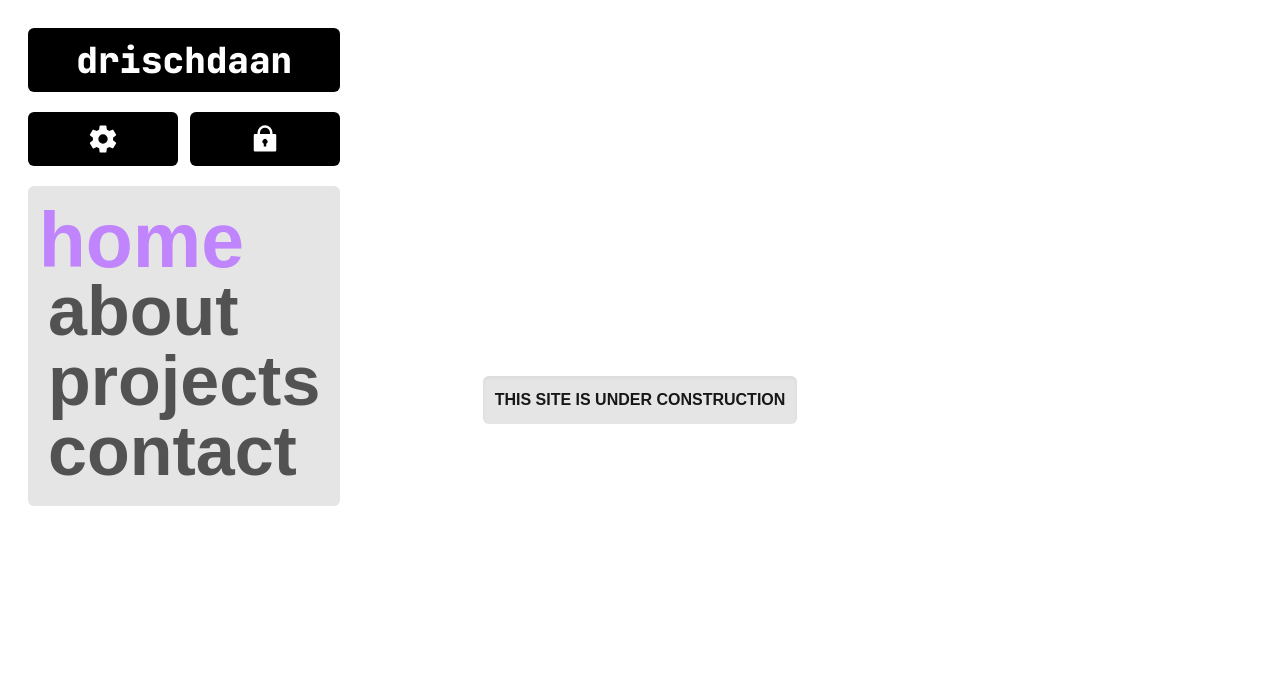
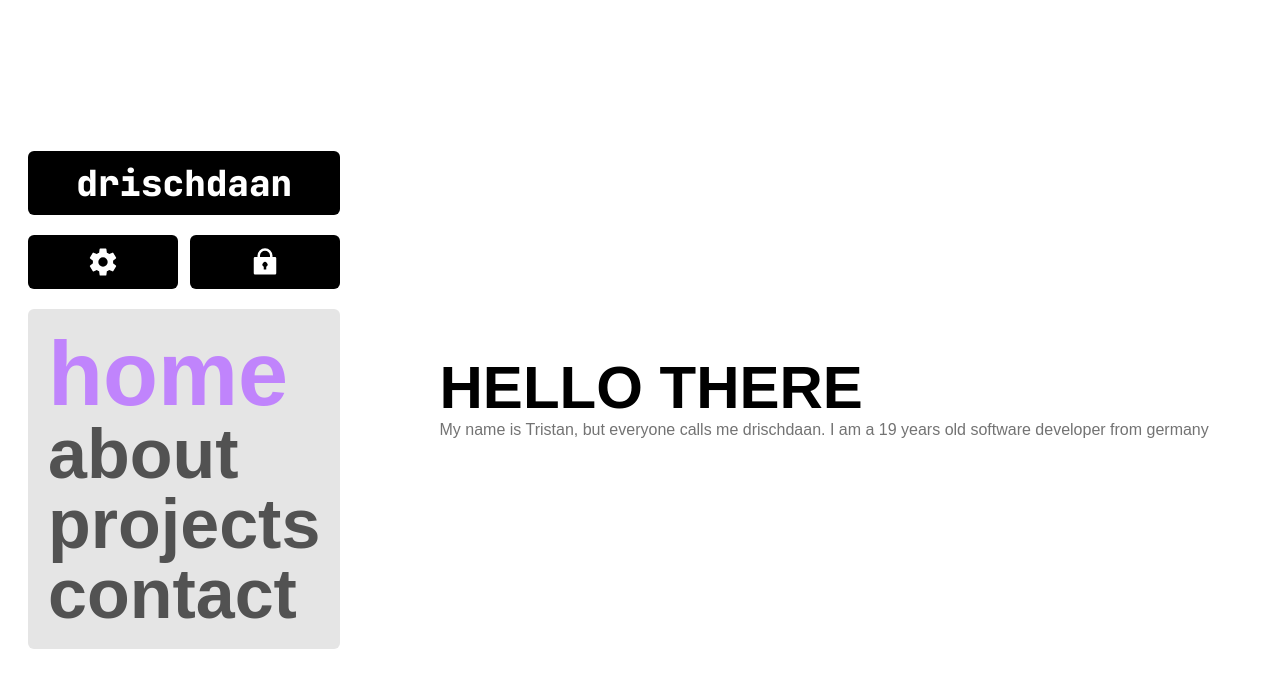
Before and after one commit to Drischdaan/drischdaan.dev, a Next.js app: page / in a window 1280 px wide. Shown: the top 688 px of the page. Built offline with nearby package versions, Linux system fonts and the light colour scheme; a web font is replaced by a local one.

Commit message:
chore: updates layout

```diff
--- a/app/components/navigation/Navigation.tsx
+++ b/app/components/navigation/Navigation.tsx
@@ -49,7 +49,7 @@ export default function Navigation() {
   ];
 
   return (
-    <div className='fixed top-0 left-0 flex justify-end items-end p-7'>
+    <div className='flex-inital flex justify-start items-center p-7'>
       <div className='flex-initial pointer-events-auto flex flex-col gap-5 justify-end items-end'>
         <div className='w-full'>
           <div className='bg-black rounded-md p-3 flex justify-center items-center select-none'>
--- a/app/components/navigation/navigation.scss
+++ b/app/components/navigation/navigation.scss
@@ -2,10 +2,10 @@
   @apply text-[70px] transition-all duration-300 text-neutral-600 cursor-pointer;
 
   &:hover {
-    @apply scale-105 text-purple-500;
+    @apply text-[85px] text-purple-500;
   }
 
   &.active {
-    @apply scale-110 text-purple-400;
+    @apply text-[90px] text-purple-400;
   }
 }
--- a/app/layout.tsx
+++ b/app/layout.tsx
@@ -1,3 +1,6 @@
+import Navigation from './components/navigation/Navigation';
+import './globals.scss';
+
 export default function RootLayout({
   children,
 }: {
@@ -6,7 +9,14 @@ export default function RootLayout({
   return (
     <html lang="en">
       <head />
-      <body>{children}</body>
+      <body>
+        <div className='w-full h-full flex bg-white'>
+          <Navigation/>
+          <div className='flex-1 h-full p-3'>
+            {children}
+          </div>
+        </div>
+      </body>
     </html>
   );
 }
--- a/app/page.tsx
+++ b/app/page.tsx
@@ -1,14 +1,11 @@
-import Navigation from './components/navigation/Navigation';
 import './globals.scss';
 
 export default function Home() {
   return (
-    <div className='w-full h-full flex bg-white'>
-      <Navigation/>
-      <div className='w-full h-full flex justify-center items-center'>
-        <div className='bg-neutral-200 shadow-inner rounded-md p-3 text-neutral-900 font-black uppercase'>
-          <span>This site is under construction</span>
-        </div>
+    <div className='w-full h-full text-black flex justify-center items-center'>
+      <div className='p-10'>
+        <h1 className='font-extrabold uppercase text-6xl'>Hello there</h1>
+        <p className='text-neutral-500'>My name is Tristan, but everyone calls me drischdaan. I am a 19 years old software developer from germany</p>
       </div>
     </div>
   );
```
